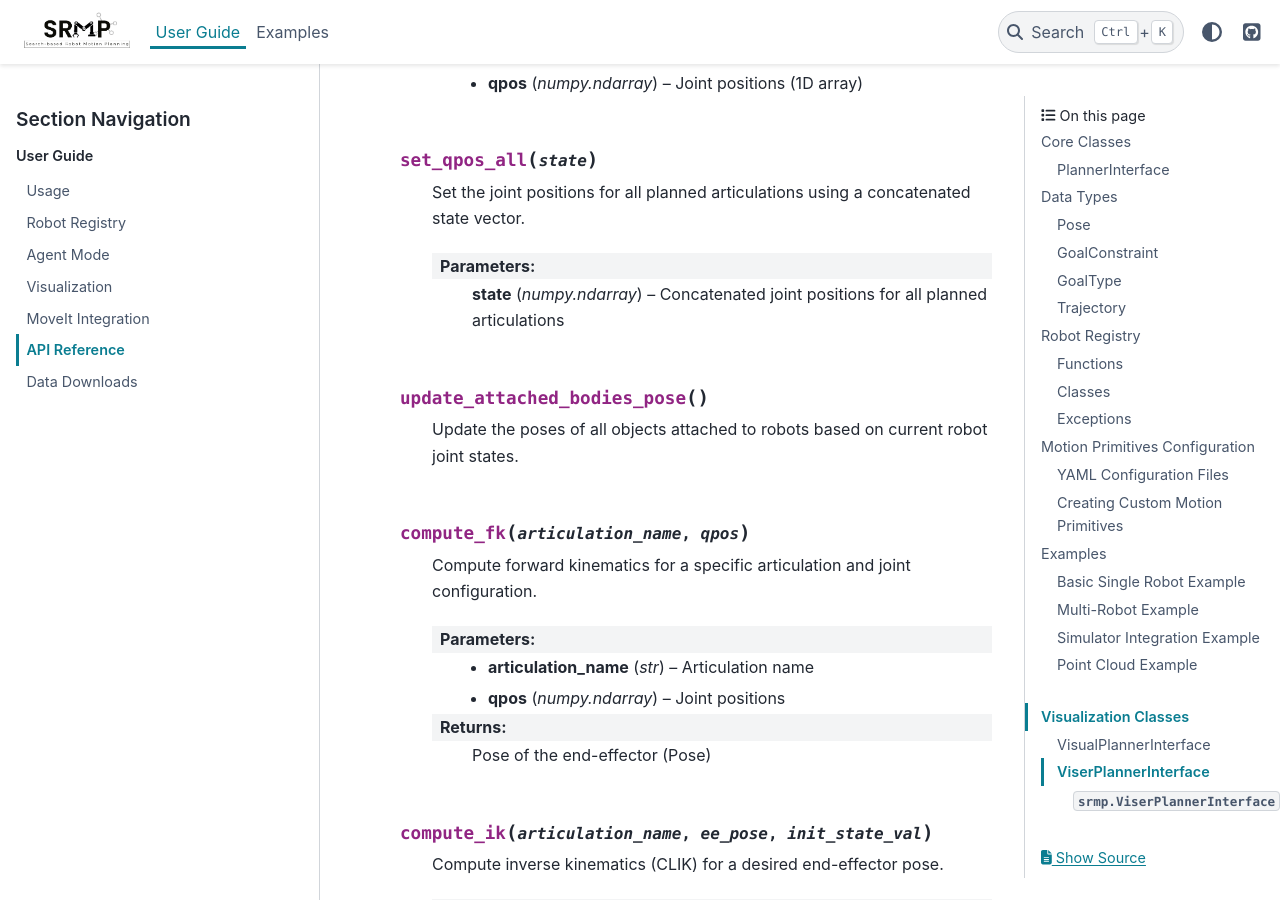
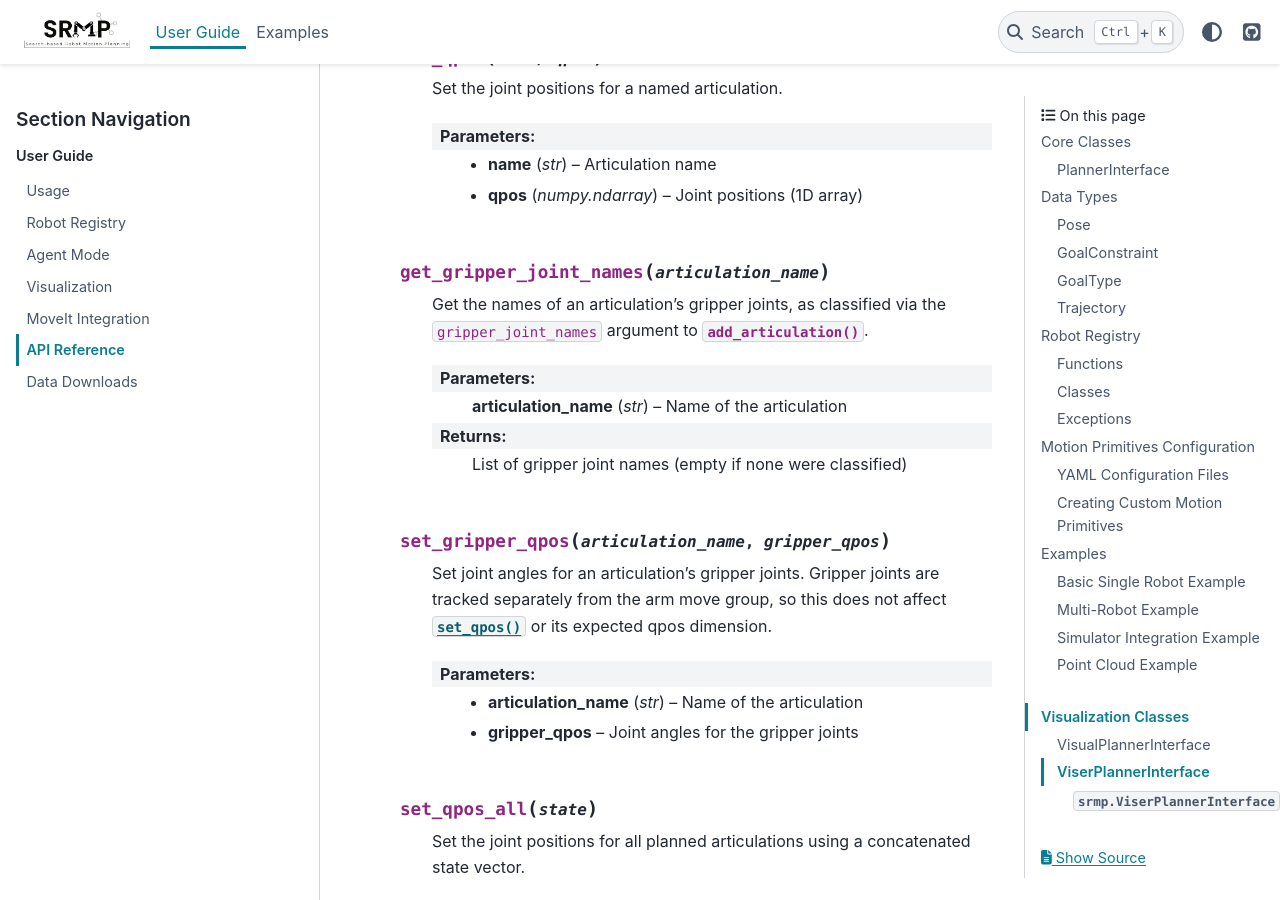
Before and after one commit to imishani/srmp-docs, a Sphinx documentation site: the page built from docs/source/user_guide/api.rst, in a window 1280 px wide and 900 px high, scrolled down 11547 px. Built offline with Sphinx 7.4.7 and the PyData theme 0.15.4, drawn with Linux system fonts in a browser that asks for light colours; some of the changed text lies outside the part shown.

Commit message:
Document gripper support: add_articulation's gripper_joint_names, get/set_gripper_qpos
Reflects the new gripper API added in ims_manip (feat(gripper) + Python-layer
completion): a robot's gripper joints can now be classified separately from
its arm move group and driven independently via set_gripper_qpos, without
affecting set_qpos's expected dimension. Also documents that the interactive
robot controls pane now includes gripper sliders when applicable.

Updates the yam/yam_pro/yam_ultra/big_yam registry entries with their
gripper_joint_names (their finger joints are a branch off the "gripper"
end-effector frame, not on the move-group chain).

Co-Authored-By: Claude Sonnet 5 <noreply@anthropic.com>

```diff
--- a/docs/source/user_guide/api.rst
+++ b/docs/source/user_guide/api.rst
@@ -37,7 +37,8 @@ The main interface for robot motion planning.
                                 link_names: List[str] = [],
                                 joint_names: List[str] = [],
                                 gravity: NDArray[np.float64] = np.array([0, 0, 0]),
-                                planned=True)
+                                planned=True,
+                                gripper_joint_names: List[str] = [])
 
       Add a robot to the planning scene with explicit file paths. The `srdf_path` argument is optional — if you
       don't have an SRDF file, you can omit this argument or pass an empty string.
@@ -50,6 +51,9 @@ The main interface for robot motion planning.
       :param list joint_names: List of joint names to include (default: all joints)
       :param numpy.ndarray gravity: Gravity vector for the robot (default: [0, 0, 0])
       :param bool planned: Whether this robot should be planned for (default: True)
+      :param list gripper_joint_names: Names of this robot's gripper joints, classified separately
+         from the arm move group (default: []). Drive them with :meth:`set_gripper_qpos` instead of
+         :meth:`set_qpos`.
 
    .. method:: remove_articulation(name)
 
@@ -343,6 +347,23 @@ The main interface for robot motion planning.
 
       :param str name: Articulation name
       :param numpy.ndarray qpos: Joint positions (1D array)
+
+   .. method:: get_gripper_joint_names(articulation_name)
+
+      Get the names of an articulation's gripper joints, as classified via the
+      ``gripper_joint_names`` argument to :meth:`add_articulation`.
+
+      :param str articulation_name: Name of the articulation
+      :returns: List of gripper joint names (empty if none were classified)
+
+   .. method:: set_gripper_qpos(articulation_name, gripper_qpos)
+
+      Set joint angles for an articulation's gripper joints. Gripper joints are
+      tracked separately from the arm move group, so this does not affect
+      :meth:`set_qpos` or its expected qpos dimension.
+
+      :param str articulation_name: Name of the articulation
+      :param gripper_qpos: Joint angles for the gripper joints
 
    .. method:: set_qpos_all(state)
 
```
Also changed, not shown: docs/source/user_guide/visualization.rst (+7 -0 lines), docs/source/_static/robots/manifest.json.
